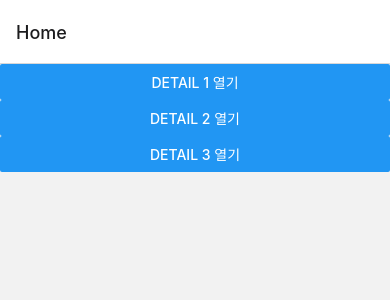
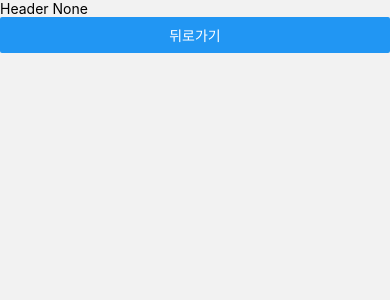
Before and after one commit to darkmyu/rn-book, a React Native app in the folder LearnReactNavigation/: screen /Headerless in a window 390 px wide. Shown: the top 300 px of the page. Built offline with nearby package versions, Linux system fonts and the light colour scheme.

Commit message:
헤더 옵션 설정

```diff
--- a/LearnReactNavigation/App.tsx
+++ b/LearnReactNavigation/App.tsx
@@ -1,7 +1,9 @@
 import {NavigationContainer} from '@react-navigation/native';
 import {createNativeStackNavigator} from '@react-navigation/native-stack';
 import React from 'react';
+import {Text, TouchableOpacity, View} from 'react-native';
 import DetailScreen from './screens/DetailScreen';
+import HeaderlessScreen from './screens/HeaderlessScreen';
 import HomeScreen from './screens/HomeScreen';
 
 export type StackParamList = {
@@ -9,6 +11,7 @@ export type StackParamList = {
   Detail: {
     id: number;
   };
+  Headerless: undefined;
 };
 
 const Stack = createNativeStackNavigator<StackParamList>();
@@ -17,8 +20,49 @@ function App() {
   return (
     <NavigationContainer>
       <Stack.Navigator initialRouteName="Home">
-        <Stack.Screen name="Home" component={HomeScreen} />
-        <Stack.Screen name="Detail" component={DetailScreen} />
+        <Stack.Screen
+          name="Home"
+          component={HomeScreen}
+          options={{
+            title: '홈',
+            headerStyle: {
+              backgroundColor: '#29b6f6',
+            },
+            headerTintColor: '#ffffff',
+            headerTitleStyle: {
+              fontWeight: 'bold',
+              fontSize: 20,
+            },
+          }}
+        />
+        <Stack.Screen
+          name="Detail"
+          component={DetailScreen}
+          options={{
+            headerLeft: ({onPress}) => (
+              <TouchableOpacity onPress={onPress}>
+                <Text>Left</Text>
+              </TouchableOpacity>
+            ),
+            headerTitle: ({children}) => (
+              <View>
+                <Text>{children}</Text>
+              </View>
+            ),
+            headerRight: () => (
+              <View>
+                <Text>Right</Text>
+              </View>
+            ),
+          }}
+        />
+        <Stack.Screen
+          name="Headerless"
+          component={HeaderlessScreen}
+          options={{
+            headerShown: false,
+          }}
+        />
       </Stack.Navigator>
     </NavigationContainer>
   );
--- /dev/null
+++ b/LearnReactNavigation/screens/HeaderlessScreen.tsx
@@ -0,0 +1,19 @@
+import {NativeStackScreenProps} from '@react-navigation/native-stack';
+import React from 'react';
+import {Button, SafeAreaView, Text, View} from 'react-native';
+import {StackParamList} from '../App';
+
+type Props = NativeStackScreenProps<StackParamList, 'Headerless'>;
+
+function HeaderlessScreen({navigation}: Props) {
+  return (
+    <SafeAreaView>
+      <View>
+        <Text>Header None</Text>
+        <Button title="뒤로가기" onPress={() => navigation.pop()} />
+      </View>
+    </SafeAreaView>
+  );
+}
+
+export default HeaderlessScreen;
--- a/LearnReactNavigation/screens/HomeScreen.tsx
+++ b/LearnReactNavigation/screens/HomeScreen.tsx
@@ -10,15 +10,19 @@ function HomeScreen({navigation}: Props) {
     <View>
       <Button
         title="Detail 1 열기"
-        onPress={() => navigation.navigate('Detail', {id: 1})}
+        onPress={() => navigation.push('Detail', {id: 1})}
       />
       <Button
         title="Detail 2 열기"
-        onPress={() => navigation.navigate('Detail', {id: 2})}
+        onPress={() => navigation.push('Detail', {id: 2})}
       />
       <Button
         title="Detail 3 열기"
-        onPress={() => navigation.navigate('Detail', {id: 3})}
+        onPress={() => navigation.push('Detail', {id: 3})}
+      />
+      <Button
+        title="Headerless 열기"
+        onPress={() => navigation.push('Headerless')}
       />
     </View>
   );
```
